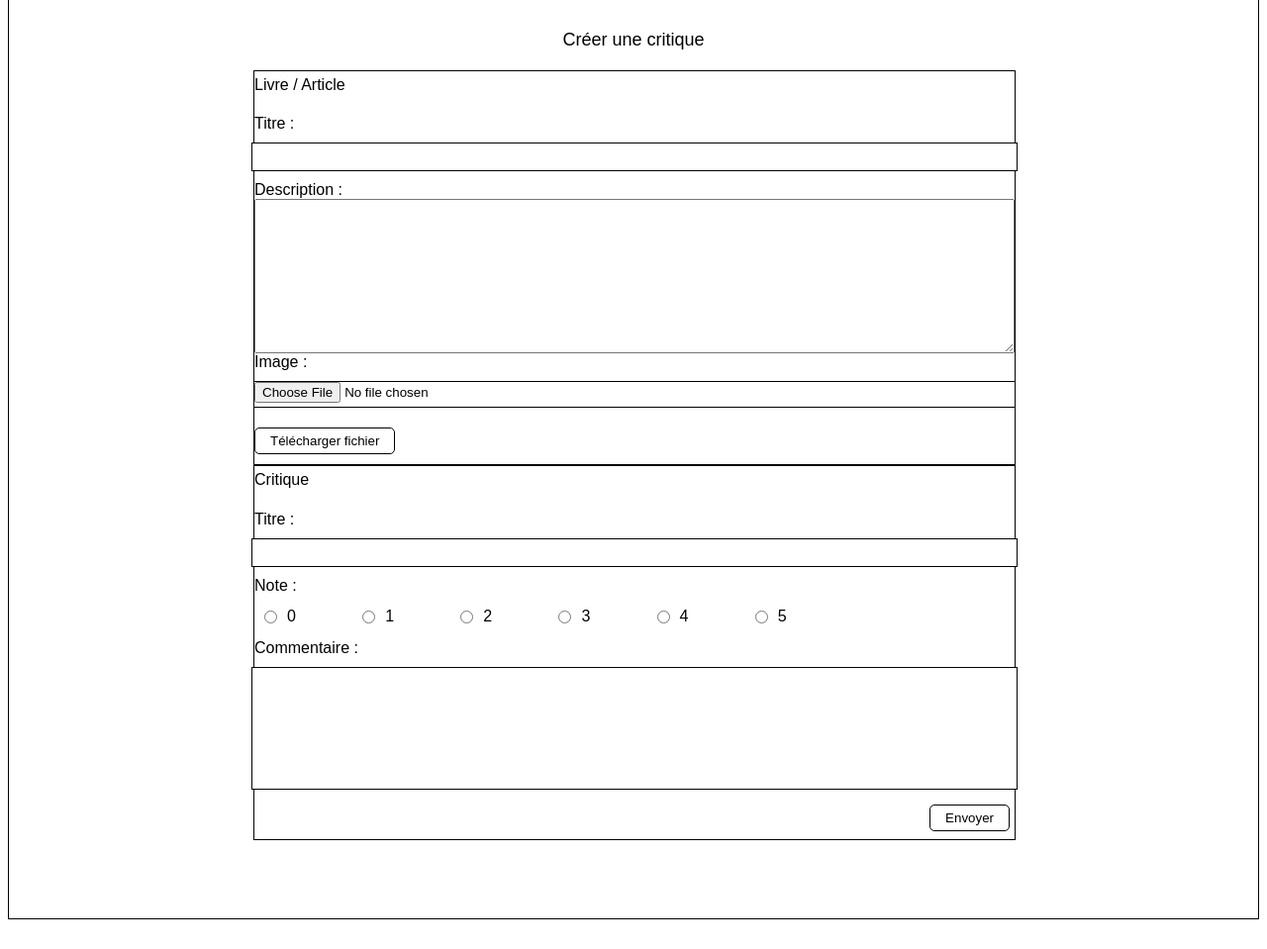
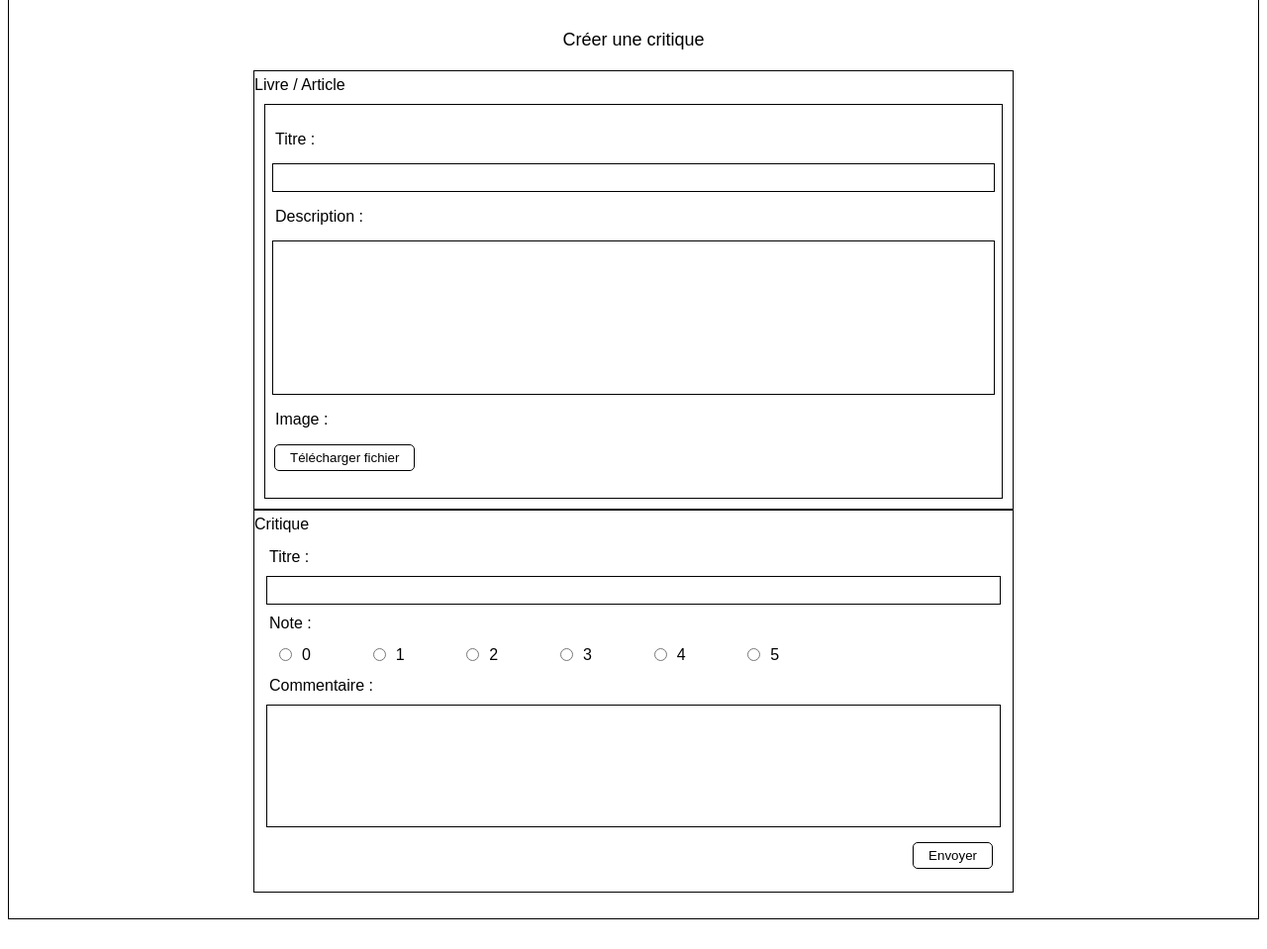
Before and after one commit to vpich/P9_Developpez_une_application_web_en_utilisant_django, a Django app: page /review/create/ in a window 1280 px wide. Shown: the part 50-1009 px from the top of the page at 99% size. Run offline with Django 4.2, Linux system fonts and the light colour scheme; a user stored in the database is signed in.

Commit message:
Finalisation de la mise en page

```diff
--- a/litreview/authentication/static/authentication/style.css
+++ b/litreview/authentication/static/authentication/style.css
@@ -89,7 +89,7 @@ input {
   overflow: scroll;
   overflow-x: hidden;
 }
-#main-container div {
+#main-container > div {
   width: 60vw;
 }
 
@@ -158,7 +158,7 @@ input {
 }
 #posts .container-buttons, #feed .container-buttons {
   text-align: right;
-  display: inline-flex;
+  display: flex;
   justify-content: right;
 }
 #posts .container-buttons button, #feed .container-buttons button {
@@ -246,8 +246,9 @@ input {
 #login {
   display: flex;
   text-align: center;
-  width: 90%;
-  padding: 10%;
+  padding-top: 10%;
+  width: 90vw;
+  justify-content: center;
 }
 #login form p label {
   display: none;
@@ -255,43 +256,46 @@ input {
 #login form button {
   float: right;
 }
+#login-form, #login-signup {
+  width: 40vw;
+}
 #login-form h2 {
   margin-top: 0px;
   margin-bottom: 50px;
 }
 
-#create-ticket form p, #edit-ticket form p {
+#create-ticket-form p, #edit-ticket-form p, #create-review-ticket-form p {
   display: grid;
 }
-#create-ticket form p label, #edit-ticket form p label {
+#create-ticket-form p label, #edit-ticket-form p label, #create-review-ticket-form p label {
   margin-bottom: 15px;
 }
-#create-ticket button, #edit-ticket button {
+#create-ticket button, #edit-ticket button, #create-review-ticket button {
   float: right;
 }
-#create-ticket #id_title, #edit-ticket #id_title {
+#create-ticket #id_title, #edit-ticket #id_title, #create-review-ticket #id_title {
   justify-self: center;
   width: 100%;
 }
-#create-ticket textarea, #edit-ticket textarea {
+#create-ticket textarea, #edit-ticket textarea, #create-review-ticket textarea {
   border: solid 1px;
   width: 100%;
   justify-self: center;
   resize: none;
 }
-#create-ticket #id_image, #edit-ticket #id_image {
+#create-ticket #id_image, #edit-ticket #id_image, #create-review-ticket #id_image {
   width: 141px;
   height: 27px;
   z-index: 4;
   opacity: 0;
 }
-#create-ticket #id_image:hover, #edit-ticket #id_image:hover {
+#create-ticket #id_image:hover, #edit-ticket #id_image:hover, #create-review-ticket #id_image:hover {
   box-sizing: border-box;
   border: solid 15px;
   border-radius: 5px;
   opacity: 30%;
 }
-#create-ticket #upload-button, #edit-ticket #upload-button {
+#create-ticket #upload-button, #edit-ticket #upload-button, #create-review-ticket #upload-button {
   z-index: 1;
   position: relative;
   bottom: 55px;
@@ -300,6 +304,7 @@ input {
 
 #create-review-response h4, #edit-review h4, #create-review h4 {
   margin-top: 5px;
+  margin-bottom: 0px;
   font-size: medium;
   font-weight: normal;
 }
@@ -308,7 +313,7 @@ input {
 }
 #create-review-response-ticket #ticket, #edit-review-ticket #ticket, #create-review-ticket #ticket {
   border: solid 1px;
-  margin: 20px;
+  margin: 15px;
   width: auto;
 }
 #create-review-response-ticket #ticket-content, #edit-review-ticket #ticket-content, #create-review-ticket #ticket-content {
@@ -316,6 +321,17 @@ input {
 }
 #create-review-response-ticket #ticket-date, #edit-review-ticket #ticket-date, #create-review-ticket #ticket-date {
   width: 30%;
+}
+#create-review-response-ticket-form, #edit-review-ticket-form, #create-review-ticket-form {
+  width: initial;
+  padding: 10px;
+  border: solid 1px;
+  margin: 10px;
+}
+#create-review-response #upload-button, #edit-review #upload-button, #create-review #upload-button {
+  position: relative;
+  bottom: 463px;
+  left: 21px;
 }
 #create-review-response-review, #edit-review-review, #create-review-review {
   border: solid 1px;
@@ -325,46 +341,55 @@ input {
   float: right;
   margin: 5px;
 }
-#create-review-response form, #edit-review form, #create-review form {
+#create-review-response-review #review-form, #edit-review-review #review-form, #create-review-review #review-form {
+  width: auto;
   padding: 15px;
 }
-#create-review-response form p, #edit-review form p, #create-review form p {
+#create-review-response-review #review-form p, #edit-review-review #review-form p, #create-review-review #review-form p {
   margin: 0px;
   display: grid;
 }
-#create-review-response form #id_rating, #edit-review form #id_rating, #create-review form #id_rating {
+#create-review-response-review #review-form #id_rating, #edit-review-review #review-form #id_rating, #create-review-review #review-form #id_rating {
   display: flex;
   width: 70%;
   justify-content: space-between;
+  overflow: hidden;
 }
-#create-review-response form #id_rating div, #edit-review form #id_rating div, #create-review form #id_rating div {
+#create-review-response-review #review-form #id_rating div, #edit-review-review #review-form #id_rating div, #create-review-review #review-form #id_rating div {
   width: auto;
 }
-#create-review-response form #id_rating label, #edit-review form #id_rating label, #create-review form #id_rating label {
+#create-review-response-review #review-form #id_rating label, #edit-review-review #review-form #id_rating label, #create-review-review #review-form #id_rating label {
   display: inline-flex;
   align-items: center;
 }
-#create-review-response form #id_rating input, #edit-review form #id_rating input, #create-review form #id_rating input {
+#create-review-response-review #review-form #id_rating input, #edit-review-review #review-form #id_rating input, #create-review-review #review-form #id_rating input {
   margin-right: 10px;
   margin-left: 10px;
 }
-#create-review-response form input, #edit-review form input, #create-review form input {
+#create-review-response-review #review-form input, #edit-review-review #review-form input, #create-review-review #review-form input {
   margin-top: 10px;
   margin-bottom: 10px;
   justify-self: center;
   width: 100%;
 }
-#create-review-response form #id_body, #edit-review form #id_body, #create-review form #id_body {
+#create-review-response-review #review-form #id_body, #edit-review-review #review-form #id_body, #create-review-review #review-form #id_body {
   height: 120px;
   text-align: start;
 }
 
-#create-review form {
-  padding: 0px;
+#edit-ticket #upload-button {
+  bottom: 44px;
+  left: 89px;
 }
-
-#create-review-response-ticket #upload-button {
-  display: none;
+#edit-ticket form > p:last-child {
+  display: inline-block;
+}
+#edit-ticket #image-clear_id {
+  height: auto;
+  width: auto;
+}
+#edit-ticket #id_image {
+  position: absolute;
 }
 
 .delete {
--- a/litreview/authentication/templates/authentication/login.html
+++ b/litreview/authentication/templates/authentication/login.html
@@ -6,7 +6,7 @@
 {% endblock %}
 
 {% block content %}
-<div id="login">
+<section id="login">
   <div id="login-signup">
     <h2>Inscrivez-vous maintenant</h2>
     <a href="{% url 'signup' %}">
@@ -25,7 +25,7 @@
       <p>{{ message }}</p>
     {% endif %}
   </div>
-</div>
+</section>
 
 
 
--- a/litreview/review/templates/review/create_review.html
+++ b/litreview/review/templates/review/create_review.html
@@ -12,17 +12,22 @@
         {% csrf_token %}
         <div id="create-review-ticket">
             <h4>Livre / Article</h4>
-            {{ ticket_form.as_p }}
-            <button id="upload-button">Télécharger fichier</button>
+            <div id="create-review-ticket-form">
+                {{ ticket_form.as_p }}
+            </div>
         </div>
+
 
 
         <div id="create-review-review">
             <h4>Critique</h4>
+            <div id="review-form">
                 {{ review_form.as_p }}
-            <button type="submit" >Envoyer</button>
+                <button type="submit" >Envoyer</button>
+            </div>
         </div>
     </form>
+    <button id="upload-button">Télécharger fichier</button>
 
 </div>
 
--- a/litreview/review/templates/review/create_review_response.html
+++ b/litreview/review/templates/review/create_review_response.html
@@ -12,12 +12,11 @@
     <div id="create-review-response-ticket">
         <h4>Vous êtes en train de poster en réponse à</h4>
         {% include "review/partials/ticket_snippet.html" %}
-        <button id="upload-button">Télécharger fichier</button>
     </div>
 
     <div id="create-review-response-review">
         <h4>Critique</h4>
-        <form method="post" >
+        <form id="review-form" method="post" >
             {% csrf_token %}
             {{ form.as_p }}
             <button type="submit" >Envoyer</button>
--- a/litreview/review/templates/review/create_ticket.html
+++ b/litreview/review/templates/review/create_ticket.html
@@ -8,7 +8,7 @@
 {% block content %}
 <div id="create-ticket">
     <h2>Créer un ticket</h2>
-    <form method="post" enctype="multipart/form-data">
+    <form id="create-ticket-form" method="post" enctype="multipart/form-data">
         {% csrf_token %}
         {{ form.as_p }}
         <button type="submit" >Envoyer</button>
--- a/litreview/review/templates/review/update_review.html
+++ b/litreview/review/templates/review/update_review.html
@@ -10,13 +10,13 @@
 
     <h2>Modifier votre critique</h2>
     <div id="edit-review-ticket">
-        <h3>Vous êtes en train de poster en réponse à</h3>
+        <h4>Vous êtes en train de poster en réponse à</h4>
         {% include "review/partials/ticket_snippet.html" with ticket=review.ticket %}
     </div>
 
     <div id="edit-review-review">
-        <h3>Critique</h3>
-        <form method="post">
+        <h4>Critique</h4>
+        <form id="review-form" method="post">
             {% csrf_token %}
             {{ form.as_p }}
             <button type="submit">Envoyer</button>
--- a/sass/main.scss
+++ b/sass/main.scss
@@ -90,7 +90,7 @@ input {
     height: inherit;
     overflow: scroll;
     overflow-x: hidden;
-    div {
+    &>div {
         width: 60vw;
     }
 }
@@ -388,18 +405,25 @@ input {
             }
         }
     }
+}
 
-#create-review {
- form {
-    padding: 0px;
+#edit-ticket {
+    #upload-button {
+        bottom: 44px;
+        left: 89px;
+    }
+    form>p:last-child {
+        display: inline-block;
+        }
+    #image-clear_id {
+        height: auto;
+        width: auto;
+    }
+    #id_image {
+        position: absolute;
     }
 }
 
-#create-review-response-ticket {
-    #upload-button {
-        display: none;
-    }
-}
 
 .delete {
     align-self: center;
```
Also changed, not shown: other parts of sass/main.scss (+27 -10 lines), litreview/review/templates/review/delete_follow.html (+13 -10 lines), litreview/db.sqlite3, 1 other file. Lines whose indentation alone changed are shown as unchanged.
